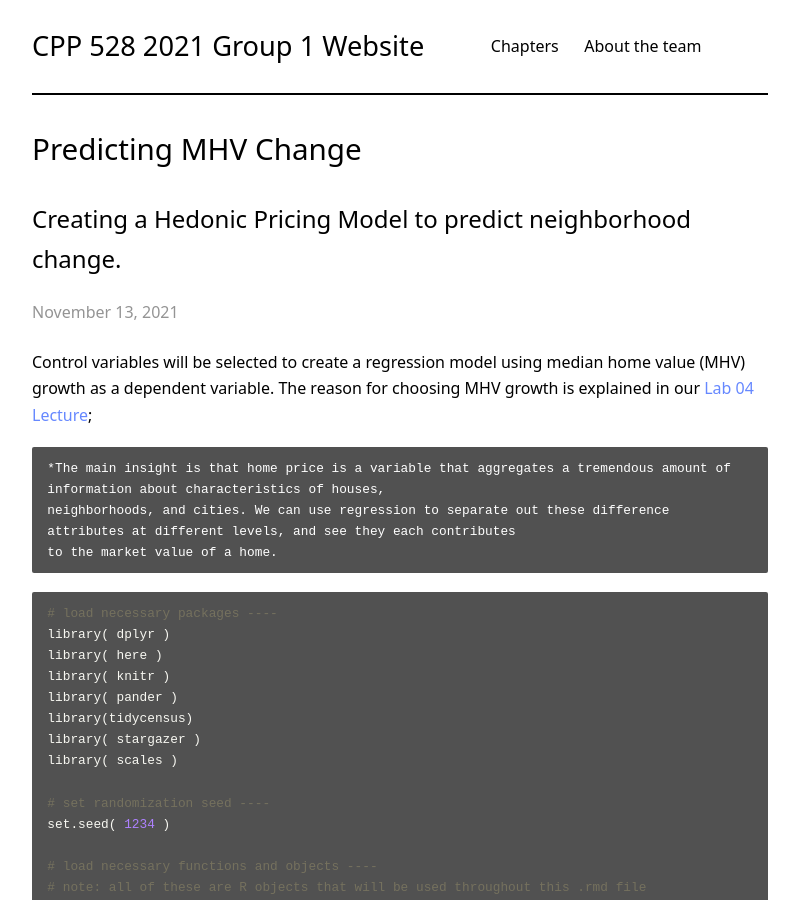
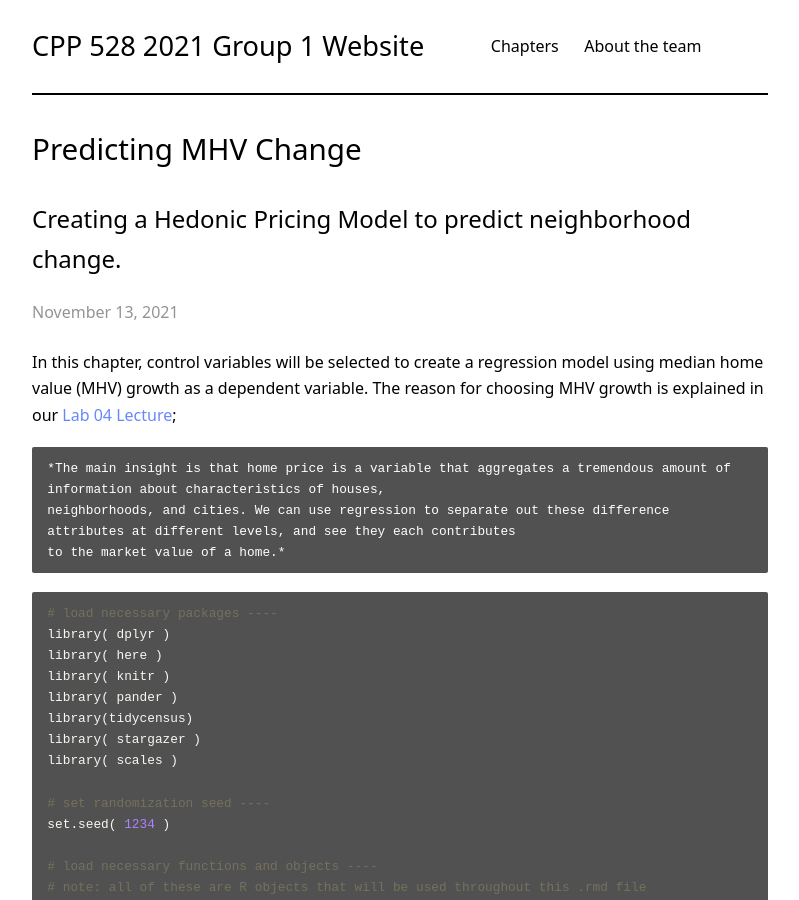
Before and after one commit to jmacost5/cpp-528-fall-2021-group-01, a Jekyll site: the page built from _posts/2021-11-13-ch03-predicting_change.md, in a window 1280 px wide and 900 px high. Shown: the whole window, without its empty margins (240-1039 px from the left). Built offline with Jekyll 4.4.1, drawn with Linux system fonts in a browser that asks for light colours; nearby versions of some CDN libraries; our own code applies the rules of GitHub Pages for plain Markdown files.

Commit message:
Update 2021-11-13-ch03-predicting_change.md

````diff
--- a/_posts/2021-11-13-ch03-predicting_change.md
+++ b/_posts/2021-11-13-ch03-predicting_change.md
@@ -3,12 +3,12 @@ title: Predicting MHV Change
 subtitle: "Creating a Hedonic Pricing Model to predict neighborhood change."
 ---
 
-Control variables will be selected to create a regression model using median home value (MHV) growth as a dependent variable.
+In this chapter, control variables will be selected to create a regression model using median home value (MHV) growth as a dependent variable.
 The reason for choosing MHV growth is explained in our [Lab 04 Lecture](https://watts-college.github.io/cpp-528-fall-2021/sched/week-04/);
 
     *The main insight is that home price is a variable that aggregates a tremendous amount of information about characteristics of houses,
     neighborhoods, and cities. We can use regression to separate out these difference attributes at different levels, and see they each contributes
-    to the market value of a home.
+    to the market value of a home.*
 
 
 ``` r
````
